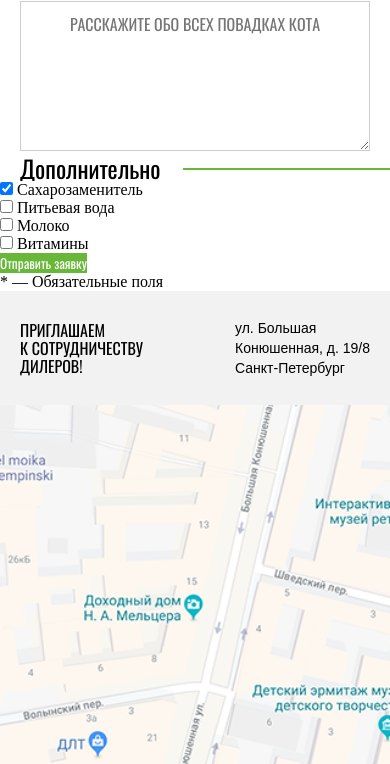
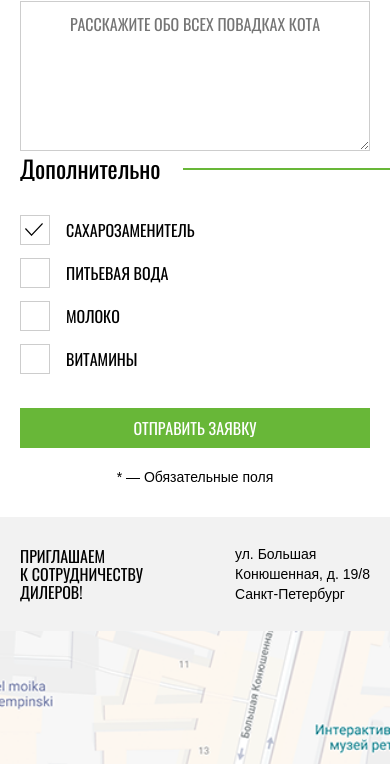
Before and after one commit to hlrgksdn/Adaptive-stud, a plain HTML site: page form.html in a window 390 px wide. Shown: the part 1088-1852 px from the top of the page. Drawn offline with Linux system fonts and the light colour scheme.

Commit message:
styled form
Complete base style form page for mobile

```diff
--- a/form.html
+++ b/form.html
@@ -78,25 +78,29 @@
 
           <div class="order-form__additional additional-form">
             <p class="order-form__title">Дополнительно</p>
+            <div class="additional-form__wrapper">
               <div class="additional-form__item">
-              <input class="additional-form__checkbox" type="checkbox" name="sweetener" id="sweetener" checked>
+                <input class="additional-form__checkbox visually-hidden" type="checkbox" name="sweetener" id="sweetener" checked>
                 <label class="additional-form__name" for="sweetener">Сахарозаменитель</label>
               </div>
               <div class="additional-form__item">
-              <input class="additional-form__checkbox" type="checkbox" name="water" id="water">
+                <input class="additional-form__checkbox visually-hidden" type="checkbox" name="water" id="water">
                 <label class="additional-form__name" for="water">Питьевая вода</label>
               </div>
               <div class="additional-form__item">
-              <input class="additional-form__checkbox" type="checkbox" name="milk" id="milk">
+                <input class="additional-form__checkbox visually-hidden" type="checkbox" name="milk" id="milk">
                 <label class="additional-form__name" for="milk">Молоко</label>
               </div>
               <div class="additional-form__item">
-              <input class="additional-form__checkbox" type="checkbox" name="vitamins" id="vit">
+                <input class="additional-form__checkbox visually-hidden" type="checkbox" name="vitamins" id="vit">
                 <label class="additional-form__name" for="vit">Витамины</label>
               </div>
             </div>
+          </div>
 
+          <div class="button__wrapper">
             <button class="button order-form__submit" type="submit">Отправить заявку</button>
+          </div>
           <p class="order-form__note">* — Обязательные поля</p>
         </form>
 
--- a/scss/order-page.scss
+++ b/scss/order-page.scss
@@ -209,3 +209,75 @@
     text-transform: uppercase;
     text-align: center;
 }
+
+.additional-form{
+    display: flex;
+    flex-direction: column;
+}
+
+.additional-form__wrapper{
+    display: flex;
+    flex-direction: column;
+    gap: 13px;
+    margin-top: 34px;
+    padding: 0 20px;
+}
+
+.additional-form__item{
+    display: flex;
+    align-items: center;
+    min-height: 30px;
+}
+
+.additional-form__name{
+    position: relative;
+    font-family: 'Oswald';
+    display: flex;
+    align-items:center;
+    font-size: 16px;
+    line-height: 18px;
+    text-transform: uppercase;
+
+    &::before{
+        content: "";
+        display: inline-block;
+        width: 30px;
+        height: 30px;
+        border: 1px solid $basic-border-color;
+        left: 0;
+        margin-right: 16px;
+    }
+}
+
+.additional-form__checkbox:checked+.additional-form__name::after{
+    content: "";
+    position: absolute;
+    width: 18px;
+    height: 14px;
+    left: 5.25px;
+    background-image: url(../img/icon-tick.svg);
+    background-repeat: no-repeat;
+}
+
+.button__wrapper{
+    padding: 0 20px;
+}
+
+.order-form__submit{
+    margin-top: 34px;
+    width: 100%;
+    height: 40px;
+    font-family: 'Oswald';
+    font-size: 16px;
+    line-height: 20px;
+    text-transform: uppercase;
+}
+
+.order-form__note{
+    margin-top: 21px;
+    margin-bottom: 32px;
+    font-family: 'Arial';
+    font-size: 14px;
+    line-height: 16px;
+    text-align: center;
+}
```
Also changed, not shown: css/style.css, 1 other file. Lines whose indentation alone changed are shown as unchanged.
